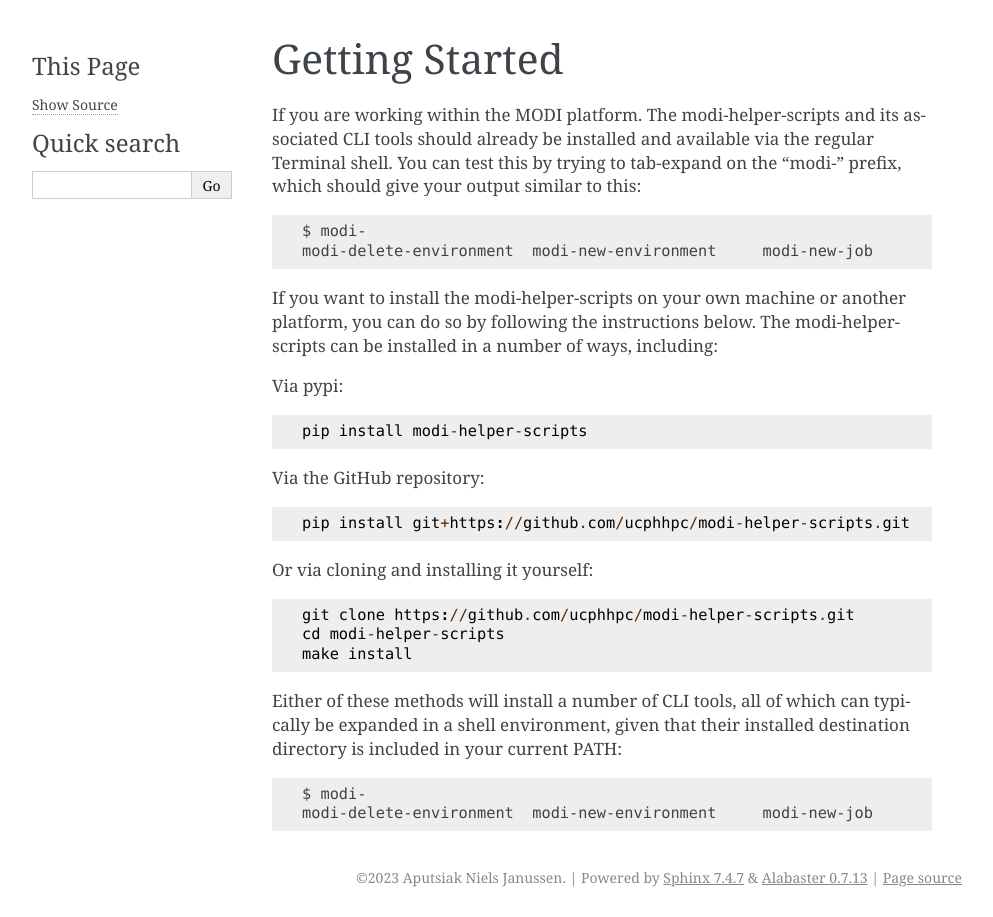
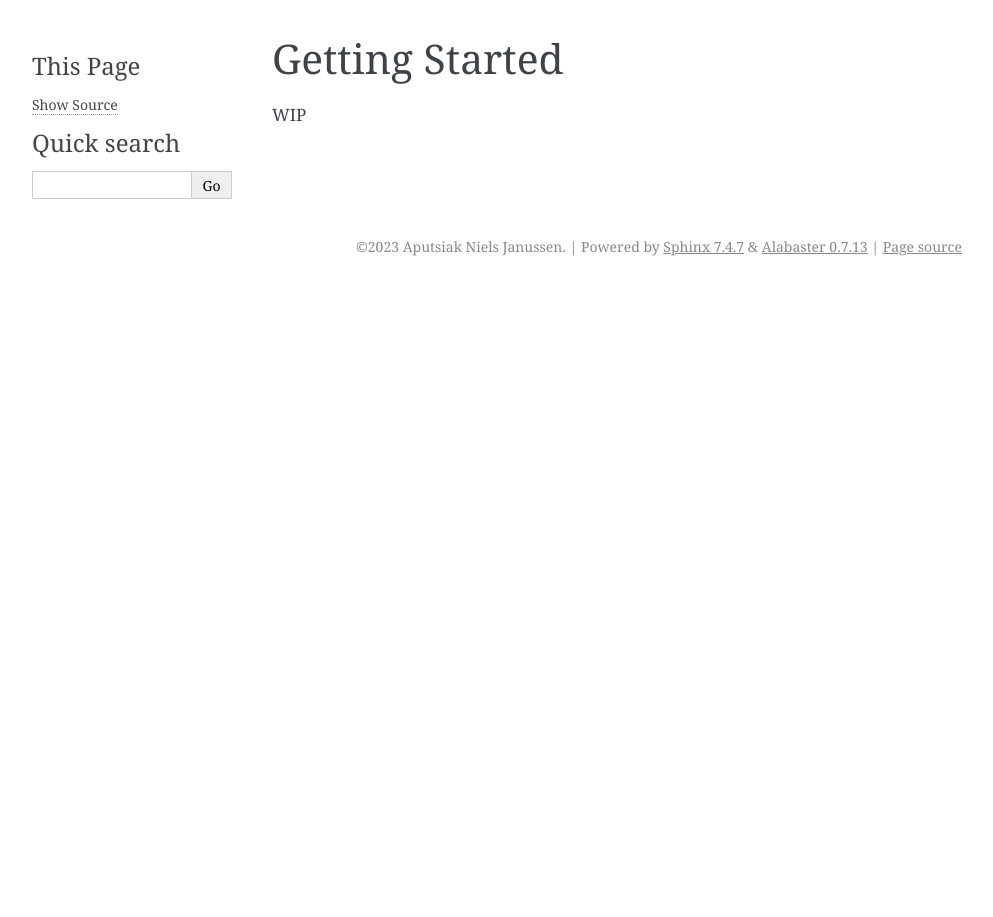
Before and after one commit to ucphhpc/migrid-user-docs, a Sphinx documentation site: the page built from docs/sections/getting-started/index.rst, in a window 1280 px wide. Shown: the whole page, without its empty margins (148-1141 px from the left). Built offline with Sphinx 7.4.7, drawn with Linux system fonts in a browser that asks for light colours; pages that are not in the unit, such as notebooks, are missing from menus.

Commit message:
Removed MODI traces and added FAQ

```diff
--- a/docs/sections/getting-started/index.rst
+++ b/docs/sections/getting-started/index.rst
@@ -1,31 +1,4 @@
 Getting Started
 ===============
 
-If you are working within the MODI platform. The modi-helper-scripts and its associated CLI tools should already be installed and available via the regular Terminal shell.
-You can test this by trying to tab-expand on the "modi-" prefix, which should give your output similar to this::
-
-    $ modi-
-    modi-delete-environment  modi-new-environment     modi-new-job
-
-If you want to install the modi-helper-scripts on your own machine or another platform, you can do so by following the instructions below.
-The modi-helper-scripts can be installed in a number of ways, including:
-
-Via pypi::
-
-    pip install modi-helper-scripts
-
-Via the GitHub repository::
-
-    pip install git+https://github.com/ucphhpc/modi-helper-scripts.git
-
-Or via cloning and installing it yourself::
-
-    git clone https://github.com/ucphhpc/modi-helper-scripts.git
-    cd modi-helper-scripts
-    make install
-
-Either of these methods will install a number of CLI tools, all of which can typically be expanded in a shell environment, given that their installed
-destination directory is included in your current PATH::
-
-    $ modi-
-    modi-delete-environment  modi-new-environment     modi-new-job
+WIP
```
Also changed, not shown: docs/sections/faq/index.rst (added, +8 -0 lines).
